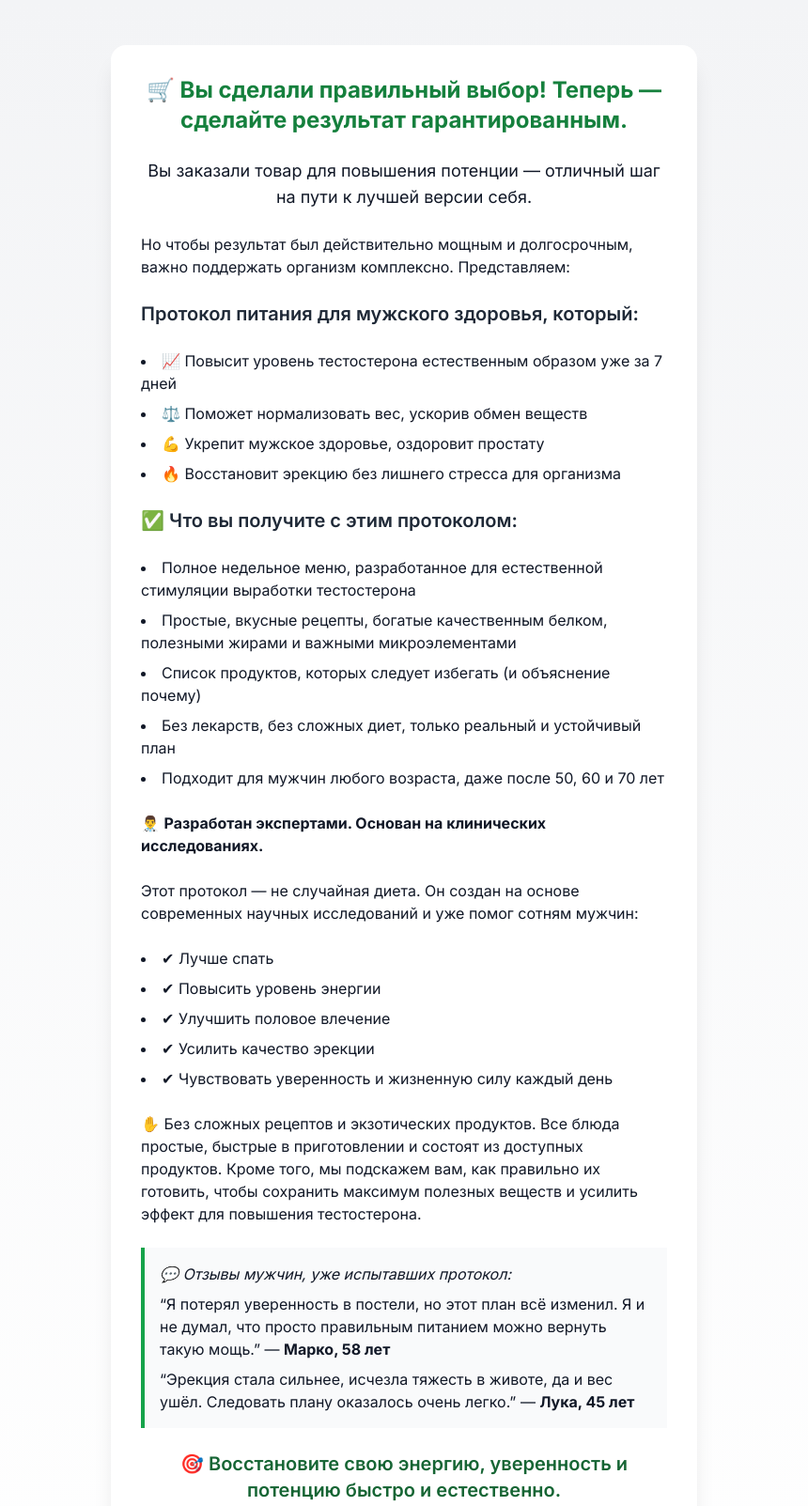
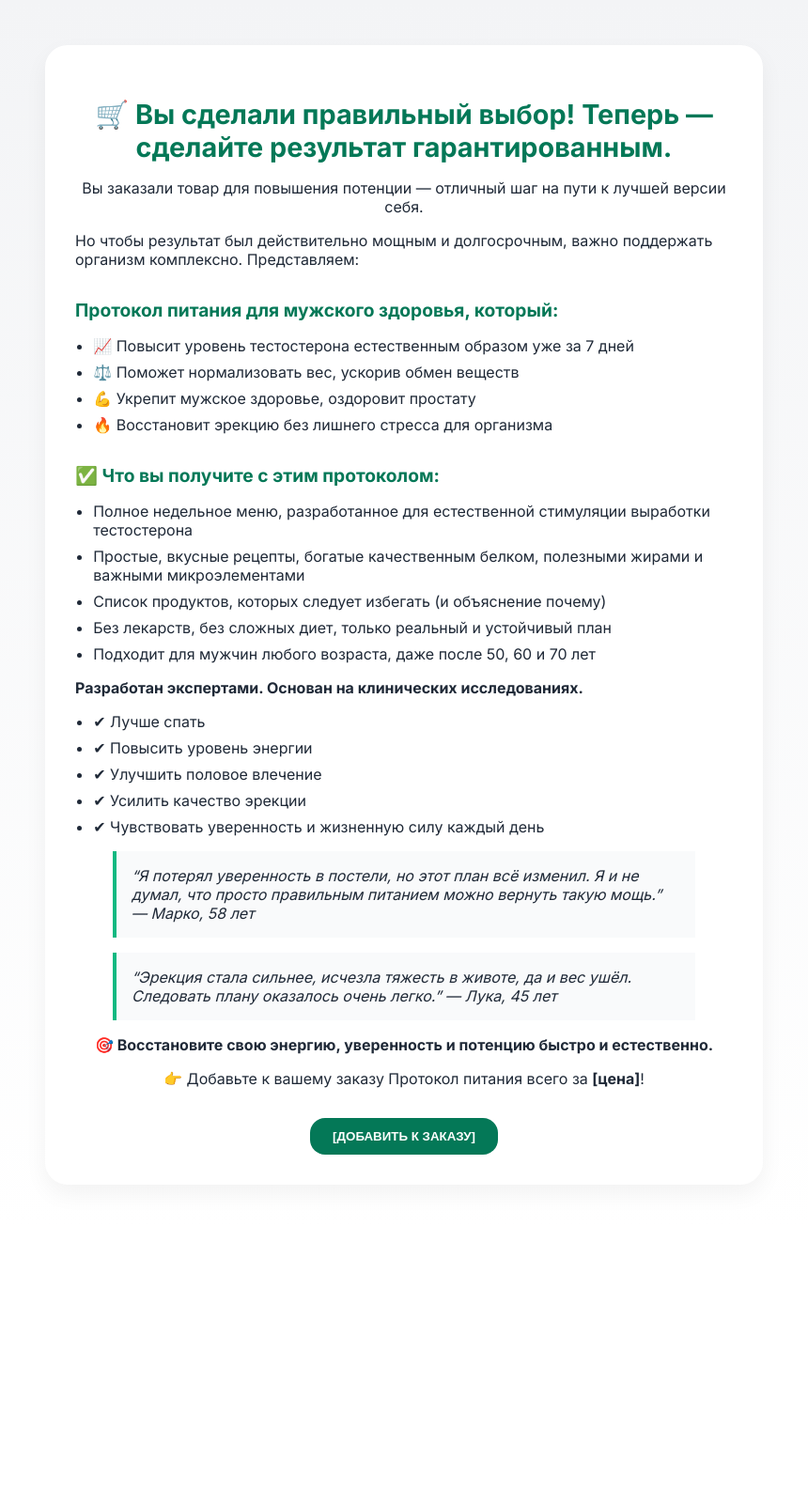
Before and after one commit to Vera1818/my_landing, a plain HTML site: page index.html in a window 1280 px wide. Shown: the top 1603 px of the page at 94% size, without its empty margins (210-1070 px from the left). After the commit the page ends 1309 px from the top, so only its background shows below. Drawn offline with nearby package versions, Linux system fonts and the light colour scheme.

Commit message:
Update index.html

```diff
--- a/index.html
+++ b/index.html
@@ -4,94 +4,104 @@
   <meta charset="UTF-8" />
   <meta name="viewport" content="width=device-width, initial-scale=1.0" />
   <title>Протокол питания для тестостерона</title>
-    <script src="https://cdn.tailwindcss.com"></script>
-    <link rel="preconnect" href="https://fonts.googleapis.com">
-    <link href="https://fonts.googleapis.com/css2?family=Inter:wght@400;600;700&display=swap" rel="stylesheet">
   <style>
     body {
       font-family: 'Inter', sans-serif;
+      background: linear-gradient(to bottom, #f3f4f6, #ffffff);
+      color: #1f2937;
+      margin: 0;
+      padding: 0;
+    }
+    .container {
+      max-width: 700px;
+      margin: 3rem auto;
+      padding: 2rem;
+      background: white;
+      border-radius: 1.5rem;
+      box-shadow: 0 10px 25px rgba(0, 0, 0, 0.05);
+      animation: fade-in 1s ease-out both;
+    }
+    h1, h2 {
+      color: #047857;
+    }
+    h1 {
+      text-align: center;
+      font-size: 1.8rem;
+      margin-bottom: 1rem;
+    }
+    h2 {
+      margin-top: 2rem;
+      font-size: 1.2rem;
+    }
+    ul {
+      padding-left: 1.2rem;
+    }
+    li {
+      margin-bottom: 0.5rem;
+    }
+    .button {
+      background: #047857;
+      color: white;
+      font-weight: bold;
+      padding: 0.75rem 1.5rem;
+      border-radius: 1rem;
+      border: none;
+      margin-top: 1rem;
+      cursor: pointer;
+      transition: background 0.2s ease;
+    }
+    .button:hover {
+      background: #065f46;
+    }
+    blockquote {
+      background: #f9fafb;
+      border-left: 4px solid #10b981;
+      padding: 1rem;
+      margin-top: 1rem;
+      font-style: italic;
+    }
+    @keyframes fade-in {
+      0% { opacity: 0; transform: translateY(10px); }
+      100% { opacity: 1; transform: translateY(0); }
     }
   </style>
+  <link href="https://fonts.googleapis.com/css2?family=Inter:wght@400;600;700&display=swap" rel="stylesheet">
 </head>
-  <body class="bg-gradient-to-b from-gray-100 to-white text-gray-900">
-    <section class="max-w-2xl mx-auto px-6 py-12">
-      <div class="bg-white shadow-xl rounded-2xl p-8 space-y-6 animate-fade-in">
-        <h1 class="text-2xl font-bold text-center text-green-700 animate-fade-in-up">🛒 Вы сделали правильный выбор! Теперь — сделайте результат гарантированным.</h1>
-
-        <p class="text-lg text-center animate-fade-in-up delay-100">Вы заказали товар для повышения потенции — отличный шаг на пути к лучшей версии себя.</p>
-
-        <p class="text-base animate-fade-in-up delay-200">Но чтобы результат был действительно мощным и долгосрочным, важно поддержать организм комплексно. Представляем:</p>
-
-        <h2 class="text-xl font-semibold text-gray-800 animate-fade-in-up delay-300">Протокол питания для мужского здоровья, который:</h2>
-        <ul class="list-disc list-inside space-y-2 animate-fade-in-up delay-400">
+<body>
+  <section class="container">
+    <h1>🛒 Вы сделали правильный выбор! Теперь — сделайте результат гарантированным.</h1>
+    <p style="text-align:center;">Вы заказали товар для повышения потенции — отличный шаг на пути к лучшей версии себя.</p>
+    <p>Но чтобы результат был действительно мощным и долгосрочным, важно поддержать организм комплексно. Представляем:</p>
+    <h2>Протокол питания для мужского здоровья, который:</h2>
+    <ul>
       <li>📈 Повысит уровень тестостерона естественным образом уже за 7 дней</li>
       <li>⚖️ Поможет нормализовать вес, ускорив обмен веществ</li>
       <li>💪 Укрепит мужское здоровье, оздоровит простату</li>
       <li>🔥 Восстановит эрекцию без лишнего стресса для организма</li>
     </ul>
-
-        <h2 class="text-xl font-semibold text-gray-800 animate-fade-in-up delay-500">✅ Что вы получите с этим протоколом:</h2>
-        <ul class="list-disc list-inside space-y-2 animate-fade-in-up delay-600">
+    <h2>✅ Что вы получите с этим протоколом:</h2>
+    <ul>
       <li>Полное недельное меню, разработанное для естественной стимуляции выработки тестостерона</li>
       <li>Простые, вкусные рецепты, богатые качественным белком, полезными жирами и важными микроэлементами</li>
       <li>Список продуктов, которых следует избегать (и объяснение почему)</li>
       <li>Без лекарств, без сложных диет, только реальный и устойчивый план</li>
       <li>Подходит для мужчин любого возраста, даже после 50, 60 и 70 лет</li>
     </ul>
-
-        <p class="animate-fade-in-up delay-700">👨‍⚕️ <strong>Разработан экспертами. Основан на клинических исследованиях.</strong></p>
-        <p class="animate-fade-in-up delay-800">Этот протокол — не случайная диета. Он создан на основе современных научных исследований и уже помог сотням мужчин:</p>
-        <ul class="list-disc list-inside space-y-2 animate-fade-in-up delay-900">
+    <p><strong>Разработан экспертами. Основан на клинических исследованиях.</strong></p>
+    <ul>
       <li>✔ Лучше спать</li>
       <li>✔ Повысить уровень энергии</li>
       <li>✔ Улучшить половое влечение</li>
       <li>✔ Усилить качество эрекции</li>
       <li>✔ Чувствовать уверенность и жизненную силу каждый день</li>
     </ul>
-
-        <p class="animate-fade-in-up delay-1000">✋ Без сложных рецептов и экзотических продуктов. Все блюда простые, быстрые в приготовлении и состоят из доступных продуктов. Кроме того, мы подскажем вам, как правильно их готовить, чтобы сохранить максимум полезных веществ и усилить эффект для повышения тестостерона.</p>
-
-        <div class="bg-gray-50 border-l-4 border-green-600 p-4 animate-fade-in-up delay-1100">
-          <p class="italic">💬 Отзывы мужчин, уже испытавших протокол:</p>
-          <blockquote class="mt-2">“Я потерял уверенность в постели, но этот план всё изменил. Я и не думал, что просто правильным питанием можно вернуть такую мощь.” — <strong>Марко, 58 лет</strong></blockquote>
-          <blockquote class="mt-2">“Эрекция стала сильнее, исчезла тяжесть в животе, да и вес ушёл. Следовать плану оказалось очень легко.” — <strong>Лука, 45 лет</strong></blockquote>
-        </div>
-
-        <p class="text-center text-xl font-semibold text-green-800 mt-6 animate-fade-in-up delay-1200">🎯 Восстановите свою энергию, уверенность и потенцию быстро и естественно.</p>
-        <div class="text-center mt-4 animate-fade-in-up delay-1300">
-          <p class="mb-2">👉 Добавьте к вашему заказу Протокол питания всего за <span class="font-bold">[цена]</span>!</p>
-          <button class="bg-green-600 hover:bg-green-700 text-white font-semibold px-6 py-3 rounded-xl transition">[ДОБАВИТЬ К ЗАКАЗУ]</button>
-        </div>
+    <blockquote>“Я потерял уверенность в постели, но этот план всё изменил. Я и не думал, что просто правильным питанием можно вернуть такую мощь.” — Марко, 58 лет</blockquote>
+    <blockquote>“Эрекция стала сильнее, исчезла тяжесть в животе, да и вес ушёл. Следовать плану оказалось очень легко.” — Лука, 45 лет</blockquote>
+    <p style="text-align:center; font-weight:bold; margin-top:1rem;">🎯 Восстановите свою энергию, уверенность и потенцию быстро и естественно.</p>
+    <div style="text-align:center;">
+      <p>👉 Добавьте к вашему заказу Протокол питания всего за <strong>[цена]</strong>!</p>
+      <button class="button">[ДОБАВИТЬ К ЗАКАЗУ]</button>
     </div>
   </section>
-
-    <style>
-      @keyframes fade-in {
-        0% { opacity: 0; transform: translateY(10px); }
-        100% { opacity: 1; transform: translateY(0); }
-      }
-
-      .animate-fade-in {
-        animation: fade-in 1s ease-out both;
-      }
-
-      .animate-fade-in-up {
-        animation: fade-in 0.9s ease-out both;
-      }
-
-      .delay-100  { animation-delay: 0.1s; }
-      .delay-200  { animation-delay: 0.2s; }
-      .delay-300  { animation-delay: 0.3s; }
-      .delay-400  { animation-delay: 0.4s; }
-      .delay-500  { animation-delay: 0.5s; }
-      .delay-600  { animation-delay: 0.6s; }
-      .delay-700  { animation-delay: 0.7s; }
-      .delay-800  { animation-delay: 0.8s; }
-      .delay-900  { animation-delay: 0.9s; }
-      .delay-1000 { animation-delay: 1.0s; }
-      .delay-1100 { animation-delay: 1.1s; }
-      .delay-1200 { animation-delay: 1.2s; }
-      .delay-1300 { animation-delay: 1.3s; }
-    </style>
 </body>
 </html>
```
Lines whose indentation alone changed are shown as unchanged.
